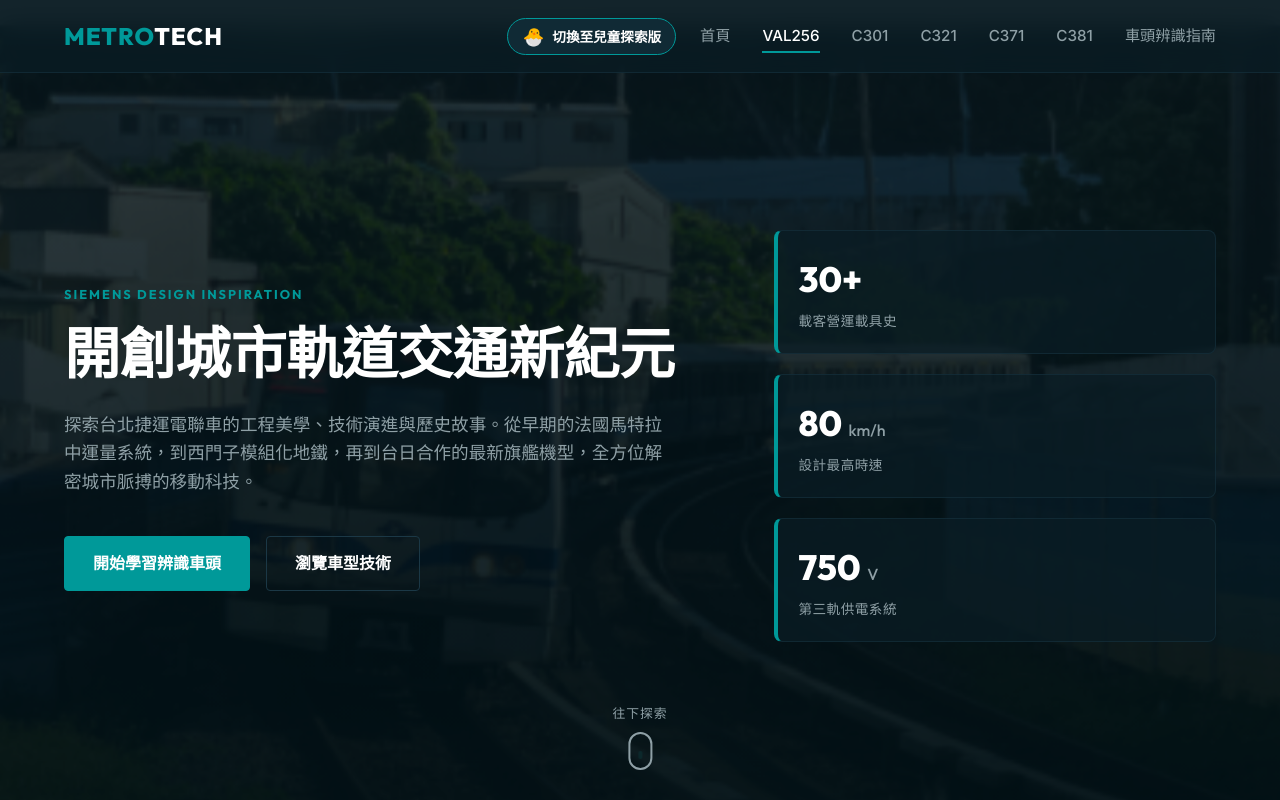
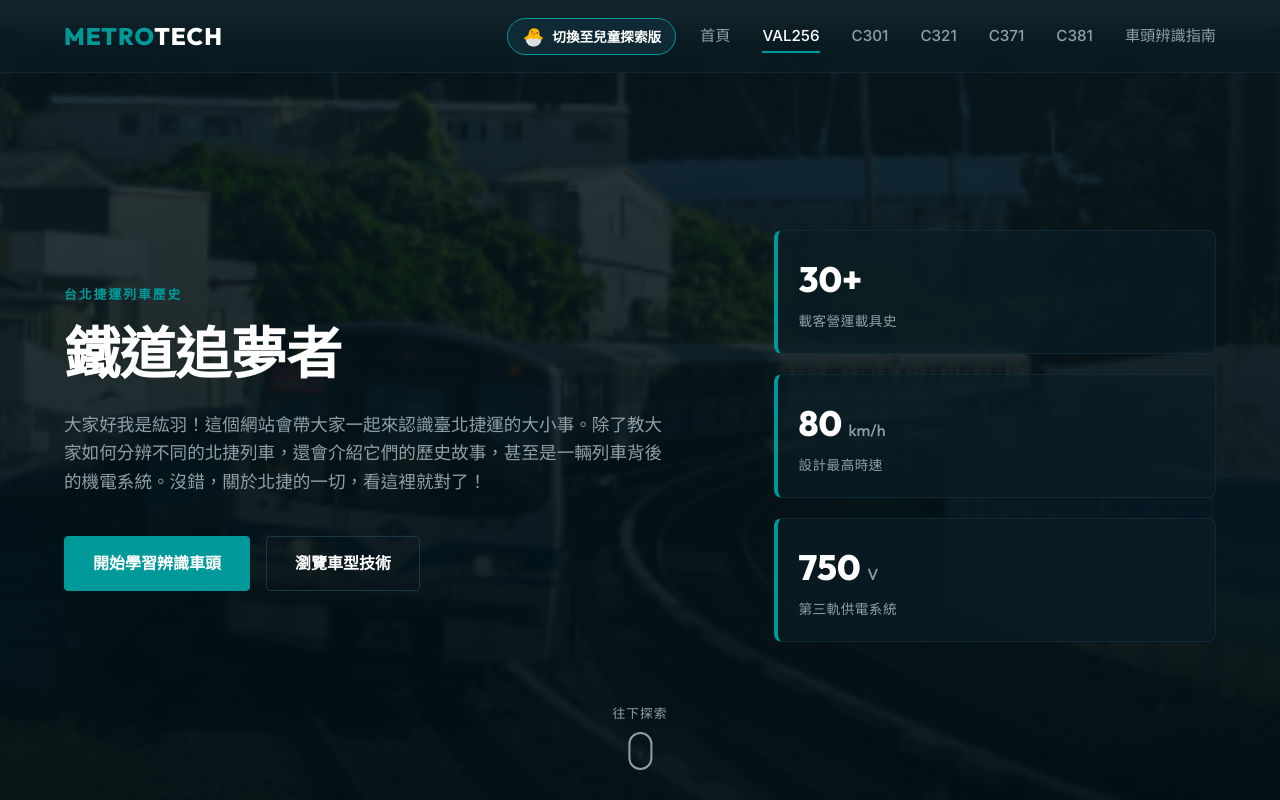
Before and after one commit to kern0907-303/enzo-metro, a plain HTML site: page index.html in a window 1280 px wide. Shown: the top 800 px of the page. Drawn offline with Linux system fonts and the light colour scheme.

Commit message:
Update hero section texts for personalization

```diff
--- a/index.html
+++ b/index.html
@@ -50,11 +50,11 @@
         <div class="hero-bg" style="background-image: linear-gradient(180deg, rgba(0, 15, 20, 0.8) 0%, rgba(0, 15, 20, 0.95) 100%), url('assets/c381.png');"></div>
         <div class="hero-container">
             <div class="hero-content">
-                <div class="hero-tag">SIEMENS DESIGN INSPIRATION</div>
-                <h1>開創城市軌道交通新紀元</h1>
+                <div class="hero-tag">台北捷運列車歷史</div>
+                <h1>鐵道追夢者</h1>
 
                 <!-- Dual Text for Hero Subtitle -->
-                <p class="text-adult">探索台北捷運電聯車的工程美學、技術演進與歷史故事。從早期的法國馬特拉中運量系統，到西門子模組化地鐵，再到台日合作的最新旗艦機型，全方位解密城市脈搏的移動科技。</p>
+                <p class="text-adult">大家好我是紘羽！這個網站會帶大家一起來認識臺北捷運的大小事。除了教大家如何分辨不同的北捷列車，還會介紹它們的歷史故事，甚至是一輛列車背後的機電系統。沒錯，關於北捷的一切，看這裡就對了！</p>
                 <p class="text-kids">歡迎來到捷運小勇士探索館！你知道天天載我們去上課的捷運火車，背後藏著多少超酷的科技魔法嗎？這裡有會唱歌的火車、換過大腦的橡皮擦輪胎車，還有台灣和日本叔叔聯手做的大火車，快點進來一起冒險吧！🐣</p>
 
                 <div class="hero-actions">
```
